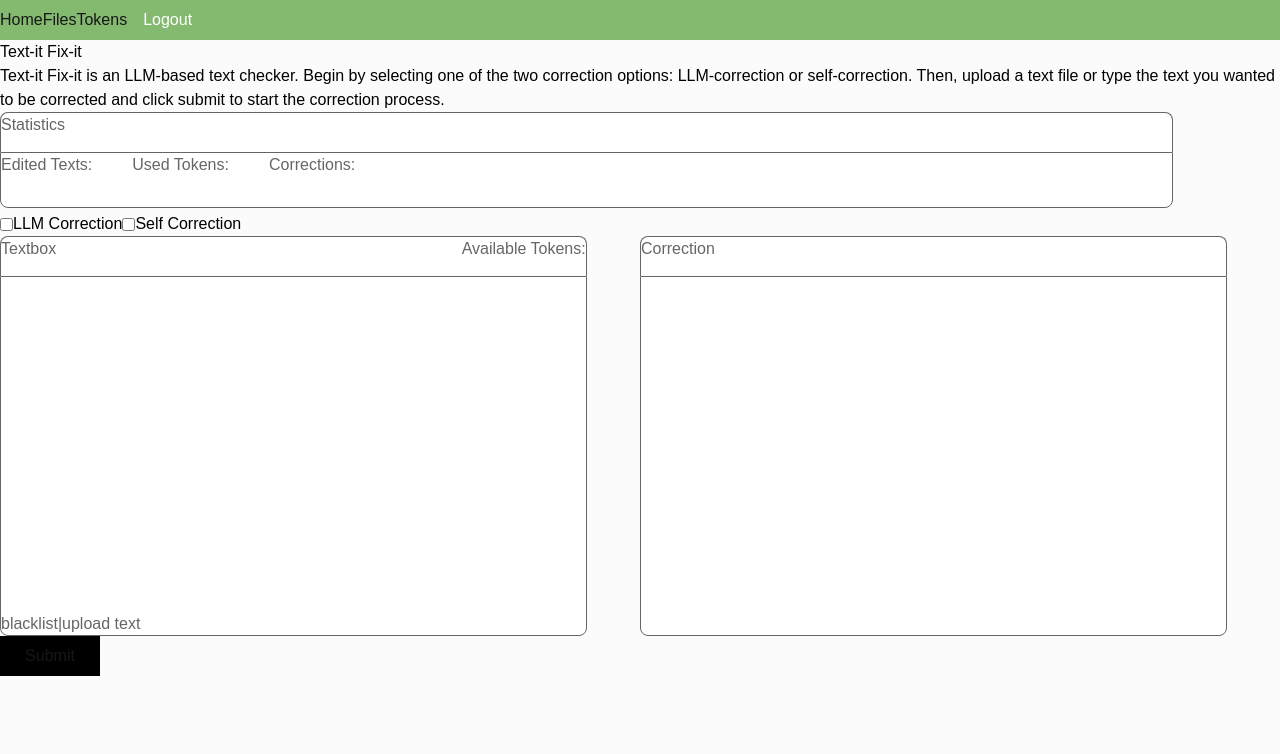
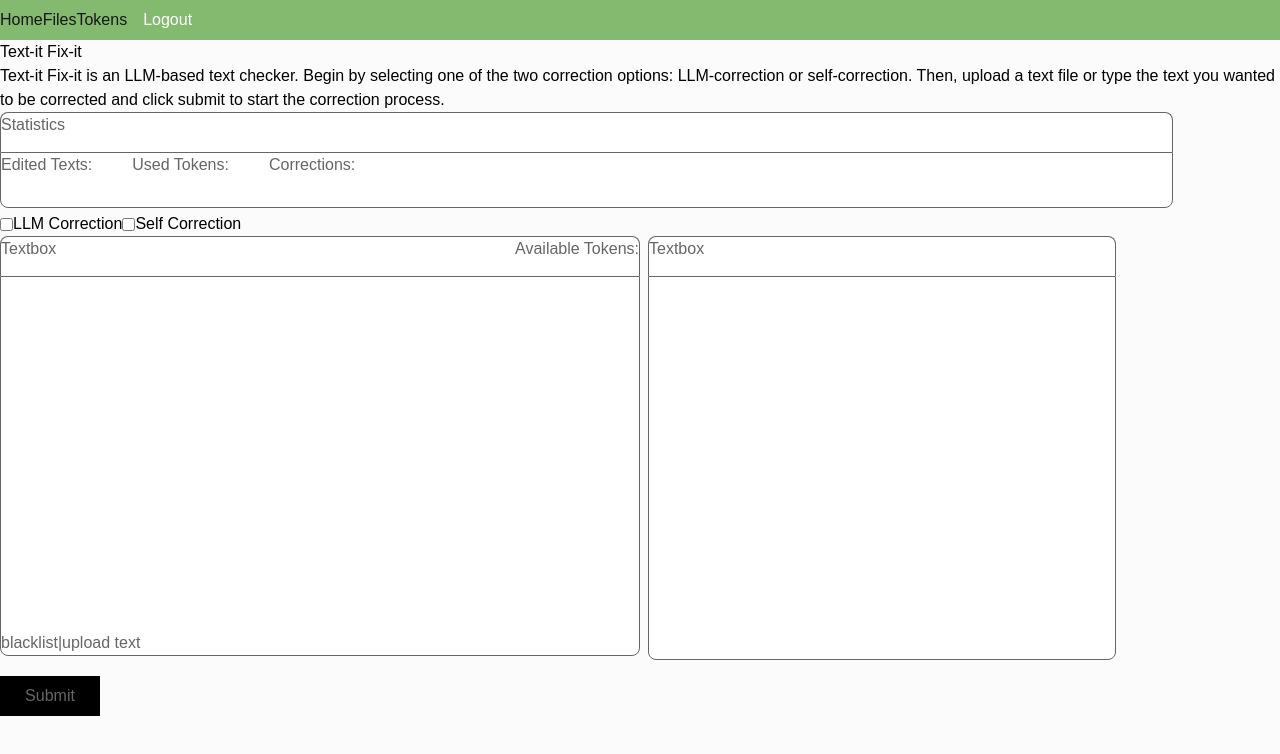
Before and after one commit to jdlu04/csc322, a Next.js app in the folder frontend/: page /paid in a window 1280 px wide. Shown: the top 754 px of the page. Built offline with nearby package versions, Linux system fonts and the light colour scheme.

Commit message:
boxes on boxes

```diff
--- a/frontend/app/paid/page.js
+++ b/frontend/app/paid/page.js
@@ -1,10 +1,12 @@
 "use client";
+
 import { React, useState } from "react";
 import CorrectionTextBox from "../../components/CorrectionTextBox";
 import CorrectionCheckbox from "../../components/CorrectionCheckbox";
 import Statisics from "../../components/Statisics";
 export default function page() {
-  const [texts, setText] = useState("");
+  const [correctedText, setCorrectedText] = useState("");
+  const [originalText, setOriginalText] = useState("");
   const [llmCheck, setLLMCheck] = useState(false);
 
   const handleSubmit = () => {
@@ -24,7 +26,7 @@ export default function page() {
         headers: {
           "Content-Type": "application/json",
         },
-        body: JSON.stringify({ text: texts }),
+        body: JSON.stringify({ text: correctedText }),
       });
 
       if (!response.ok) {
@@ -36,13 +38,15 @@ export default function page() {
 
       const result = await response.json();
 
-      setText(result.corrected);
+      setCorrectedText(result.corrected);
+      setOriginalText(result.original);
+
+      console.log("Original:", result.original);
       console.log("Corrected:", result.corrected);
     } catch (error) {
       console.error(error);
     }
   };
-
 
   return (
     <div className="w-screen h-screen bg-greyBG">
@@ -61,11 +65,41 @@ export default function page() {
           setLLMCheck(isLLMSelected);
         }}
       />
-      <CorrectionTextBox value={texts}
-  onTextChange={(text) => setText(text)}/>
-      <button className="h-10 w-25 bg-black" onClick={handleSubmit}>
-        Submit
-      </button>
+      <div className="justify-between inline-flex h-screen w-screen">
+        <div className="w-1/2 h-1/2">
+          <div className="h-screen w-screen pb-10 text-textGrey">
+            <div className="h-10 w-1/2 border-l border-r border-t rounded-t-lg bg-white justify-between inline-flex">
+              <p>Textbox</p>
+              <p>Available Tokens:</p>
+            </div>
+            <div className="w-1/2 h-1/2 border rounded-b-lg bg-white">
+              <textarea
+                className="resize-none w-full h-11/12"
+                value={correctedText}
+                onChange={(e) => setCorrectedText(e.target.value)}
+              />
+              <div className="w-1/2 inline-flex">
+                <button className="text-textGrey">blacklist</button>
+                <p> | </p>
+                <button className="text-textGrey">upload text</button>
+              </div>
+            </div>
+            <button className="h-10 w-25 bg-black my-5" onClick={handleSubmit}>
+              Submit
+            </button>
+          </div>
+        </div>
+        <div className="w-1/2">
+          <div className="h-screen w-full px-2 pb-8 text-textGrey">
+            <div className="h-10 w-3/4 border-l border-r border-t rounded-t-lg bg-white justify-between inline-flex">
+              <p>Textbox</p>
+            </div>
+            <div className="w-3/4 h-1/2 border rounded-b-lg bg-white">
+              <div></div>
+            </div>
+          </div>
+        </div>
+      </div>
     </div>
   );
 }
```
